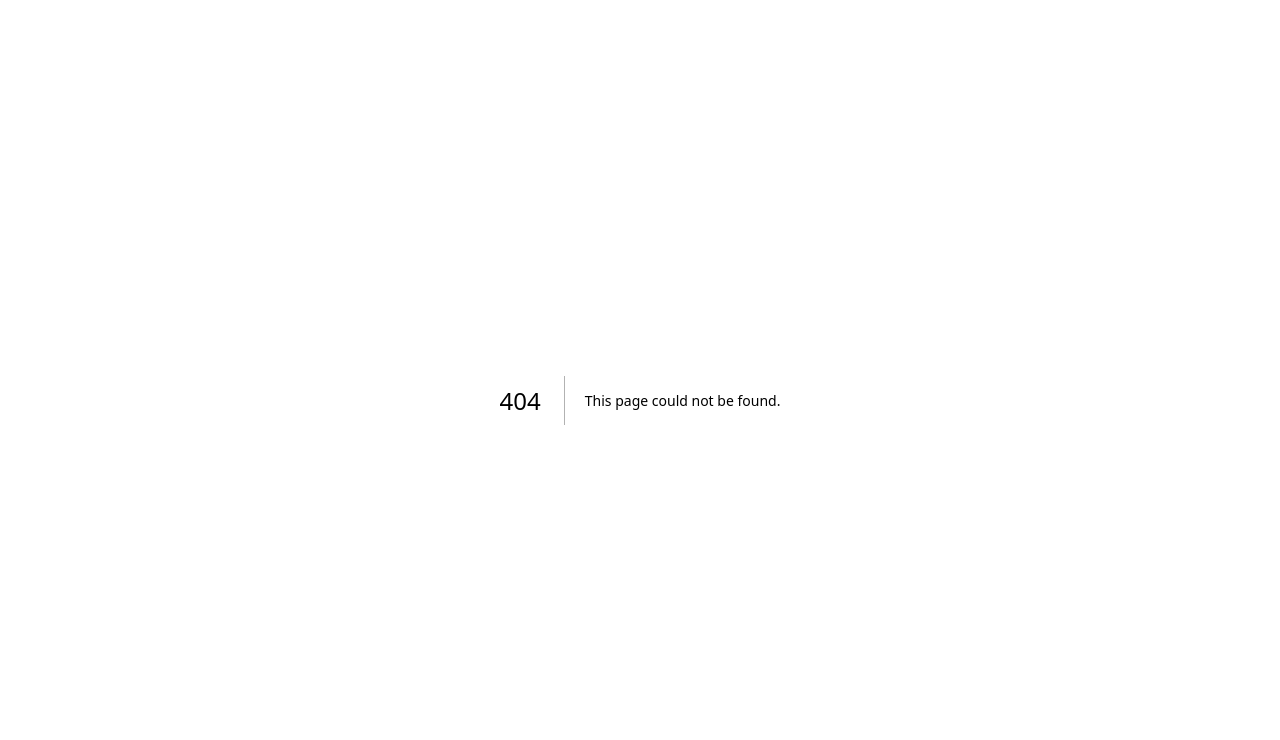
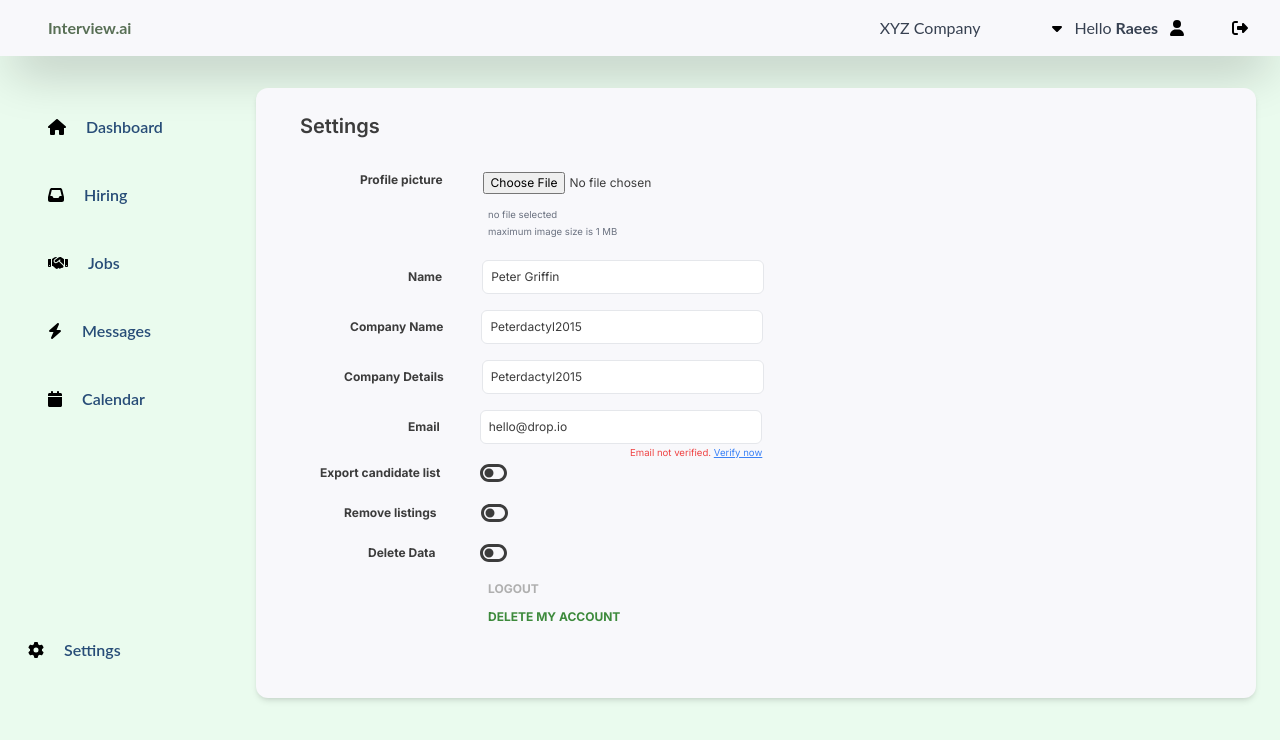
Before and after one commit to Shauryachaturvedimetashot/MetashotFrontendFinal, a Next.js app: page /Settings in a window 1280 px wide. Before the commit this address had no page. Shown: the top 740 px of the page. Built offline with nearby package versions, Linux system fonts and the light colour scheme.

Commit message:
Added settings page
Functionalities:
1) Modals for each toggle buttons
2) Checks the file size is wqithin limit or not

need to add
1) Email verification

```diff
--- /dev/null
+++ b/src/app/Settings/page.tsx
@@ -0,0 +1,22 @@
+"use client"
+import Navbar from '@/src/Components/Navbarn'
+import Sidebarn from '@/src/Components/SidebarN'
+import React,{useState} from "react"
+
+import Settings_content from './settings'
+
+
+const Setting=()=>{
+    return(
+        <>
+        <Navbar user_name="Raees" company="XYZ Company"/>
+        <div className='flex h-screen'>
+        <Sidebarn/>
+        <Settings_content/>
+
+      </div>
+
+        </>
+    )
+}
+export default Setting
--- /dev/null
+++ b/src/app/Settings/settings.tsx
@@ -0,0 +1,195 @@
+import React, { useState,ChangeEvent } from 'react';
+import { FontAwesomeIcon } from '@fortawesome/react-fontawesome';
+import { faToggleOn, faToggleOff } from '@fortawesome/free-solid-svg-icons';
+import Modal from '../../Components/Modal'
+
+const Settings_content:React.FC = () => {
+  const [exportCandidateList, setExportCandidateList] = useState<boolean>(false);
+  const [removeListings, setRemoveListings] = useState<boolean>(false);
+  const [deleteData, setDeleteData] = useState<boolean>(false);
+  const [name, setName] = useState<string>('Peter Griffin');
+  const [companyName, setCompanyName] = useState<string>('Peterdactyl2015');
+  const [companyDetails, setCompanyDetails] = useState<string>('Peterdactyl2015');
+  const [email, setEmail] = useState<string>('hello@drop.io');
+
+  //For Popups
+  const [showModal1,setShowModal1] = useState<boolean>(false)
+  const [showModal2,setShowModal2] = useState<boolean>(false)
+  const [showModal3,setShowModal3] = useState<boolean>(false)
+
+  // for handling profile input
+
+  const [fileError, setFileError] = useState<string>('');
+  const [fileSelected, setFileSelected] = useState<boolean>(false);
+
+  const handleFileChange = (event: ChangeEvent<HTMLInputElement>)=>{
+    const files = event.target.files?.[0]
+    //convert bytes to mb
+   if (files){
+    if(files.size>1048576){
+        setFileError(' Size more than 1mb')
+        setFileSelected(false)
+ }
+ else{
+    setFileError('')
+    setFileSelected(true)
+ }
+   }
+   else{
+    setFileError('')
+    setFileSelected(false)
+   }
+
+
+  }
+
+
+
+  const handleToggle = (setter:React.Dispatch<React.SetStateAction<boolean>>) => {
+    setter(prev => !prev);
+    // setShowModal1(true)
+  };
+  const handleChange = (setter: React.Dispatch<React.SetStateAction<string>>) => (event: ChangeEvent<HTMLInputElement>) => {
+    setter(event.target.value);
+  };
+
+
+
+  return (
+    <>
+    <div className="flex flex-col items-center mt-8 rounded-xl text-xs shadow-md" style={{ width: '1000px', height: '610px', backgroundColor: '#F8F8FB', fontFamily: 'Inter',color:'#3C3C3C' }}>
+      <div className="w-full px-6 ">
+        <h2 className="text-xl font-semibold mb-8 mt-6 ml-5">Settings</h2>
+
+        <div className="mb-1 flex justify-start ml-20">
+          <label className="block mb-2 font-bold">Profile picture</label>
+          <input type="file" className="block mb-2 ml-10" onChange={handleFileChange} />
+
+        </div>
+        {!fileSelected && fileError.length===0 && (
+        <div className='ml-52'>
+        <small className="text-gray-500">no file selected</small><br />
+        <small className="text-gray-500">maximum image size is 1 MB</small>
+
+        </div>)}
+        {fileError && (
+            <div className="ml-52 text-red-500">
+            {fileError}
+          </div>
+        )}
+
+
+        <div className="mb-4 flex justify-start items-center mt-5">
+          <label className="  font-bold ml-32 text-right flex justify-center">Name</label>
+          <input type="text" className="p-2 border rounded-md ml-10" style={{width:'282px'}} value={name} onChange={handleChange(setName)} />
+        </div>
+
+        <div className="mb-4 flex justify-start items-center">
+          <label className="block  font-bold text-right " style={{marginLeft:"70px"}}>Company Name</label>
+          <input type="text" className="p-2 border rounded-md" value={companyName} style={{width:'282px',marginLeft:'38px'}} onChange={handleChange(setCompanyName)} />
+        </div>
+
+        <div className="mb-4 flex justify-start items-center">
+          <label className="block font-bold text-right ml-16">Company Details</label>
+          <input type="text" className=" p-2 border rounded-md" style={{width:'282px',marginLeft:'38px'}} value={companyDetails} onChange={handleChange(setCompanyDetails)} />
+        </div>
+
+        <div className=" flex justify-start items-center">
+          <label className="block font-bold text-right ml-32 ">Email</label>
+          <input type="email" className="w-full p-2 border rounded-md " style={{width:'282px',marginLeft:'40px'}} value={email} onChange={handleChange(setEmail)} />
+
+        </div>
+        <div style={{marginLeft:'350px'}}>
+        <small className="text-red-500">Email not verified. <a href="#" className="text-blue-500 underline">Verify now</a></small>
+        </div>
+
+        <div className="flex items-center mb-4">
+          <span className="mr-4 font-bold text-right ml-10">Export candidate list</span>
+          <FontAwesomeIcon
+            icon={exportCandidateList ? faToggleOn : faToggleOff}
+            className={`text-2xl cursor-pointer ${exportCandidateList ? 'text-green-500' : ''} ml-6`}
+
+            onClick={() => {handleToggle(setExportCandidateList)
+                setShowModal1(true)
+            }}
+          />
+        </div>
+
+        <div className="flex items-center mb-4">
+          <span className="mr-4 font-bold text-right ml-16 ">Remove listings</span>
+          <FontAwesomeIcon
+            icon={removeListings ? faToggleOn : faToggleOff}
+            className={`text-2xl cursor-pointer ${removeListings ? 'text-green-500' : ''} ml-7`}
+            onClick={() => {handleToggle(setRemoveListings)
+                setShowModal2(true)
+            }}
+          />
+        </div>
+
+        <div className="flex items-center mb-4">
+          <span className="mr-4 font-bold text-right" style={{marginLeft:'88px'}}>Delete Data</span>
+          <FontAwesomeIcon
+            icon={deleteData ? faToggleOn : faToggleOff}
+            className={`text-2xl cursor-pointer ${deleteData ? 'text-green-500' : ''} ml-7`}
+
+            onClick={() => {handleToggle(setDeleteData)
+                setShowModal3(true)
+            }}
+          />
+        </div>
+        <div className='ml-52 font-bold' style={{color:'#AFAFAF'}}>
+            <a href='#'>LOGOUT</a>
+        </div>
+        <div className='ml-52 font-bold mt-3' style={{color:'#3D8A3C'}}>
+           <a href = '#'> DELETE MY ACCOUNT</a>
+        </div>
+
+        {/* <button className="w-full py-2 mt-4 bg-red-500 text-white rounded-md">LOGOUT</button> */}
+
+        {/* <button className="w-full py-2 mt-4 text-red-500 rounded-md">DELETE MY ACCOUNT</button> */}
+      </div>
+    </div>
+    <Modal isVisible={showModal1} onClose={()=>{
+        setShowModal1(false);
+        handleToggle(setExportCandidateList)
+
+    }
+    } isCustomMsg={false} >
+        <div className='bg-custom-bg2 rounded-xl h-60'>
+        <h2 className='text-left text-2xl font-bold pl-4 pt-4'> Export Candidate list</h2>
+
+        </div>
+
+    </Modal>
+    <Modal isVisible={showModal2} onClose={()=>{
+        setShowModal2(false);
+        handleToggle(setRemoveListings)
+
+    }
+    } isCustomMsg={false} >
+        <div className='bg-custom-bg2 rounded-xl h-60'>
+        <h2 className='text-left text-2xl font-bold pl-4 pt-4'> Remove Listings </h2>
+
+        </div>
+
+    </Modal>
+    <Modal isVisible={showModal3} onClose={()=>{
+        setShowModal3(false);
+        handleToggle(setDeleteData)
+
+    }
+    } isCustomMsg={false} >
+        <div className='bg-custom-bg2 rounded-xl h-60'>
+        <h2 className='text-left text-2xl font-bold pl-4 pt-4'> Delete Data </h2>
+
+        </div>
+
+    </Modal>
+    </>
+
+
+
+  );
+};
+
+export default Settings_content;
```
